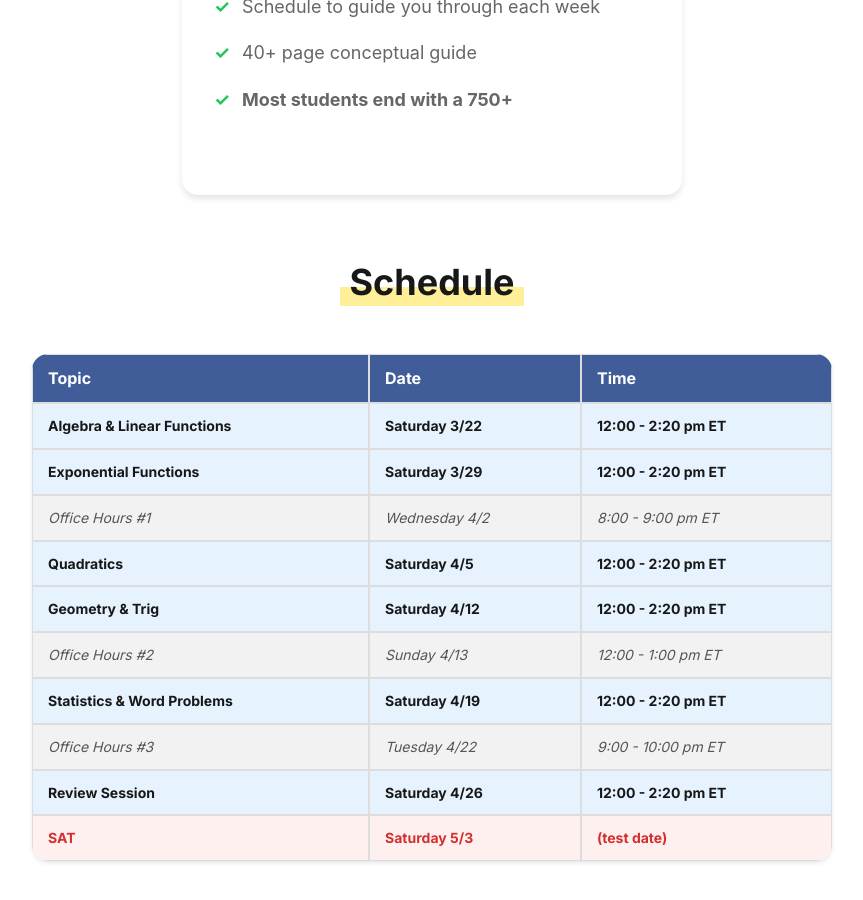
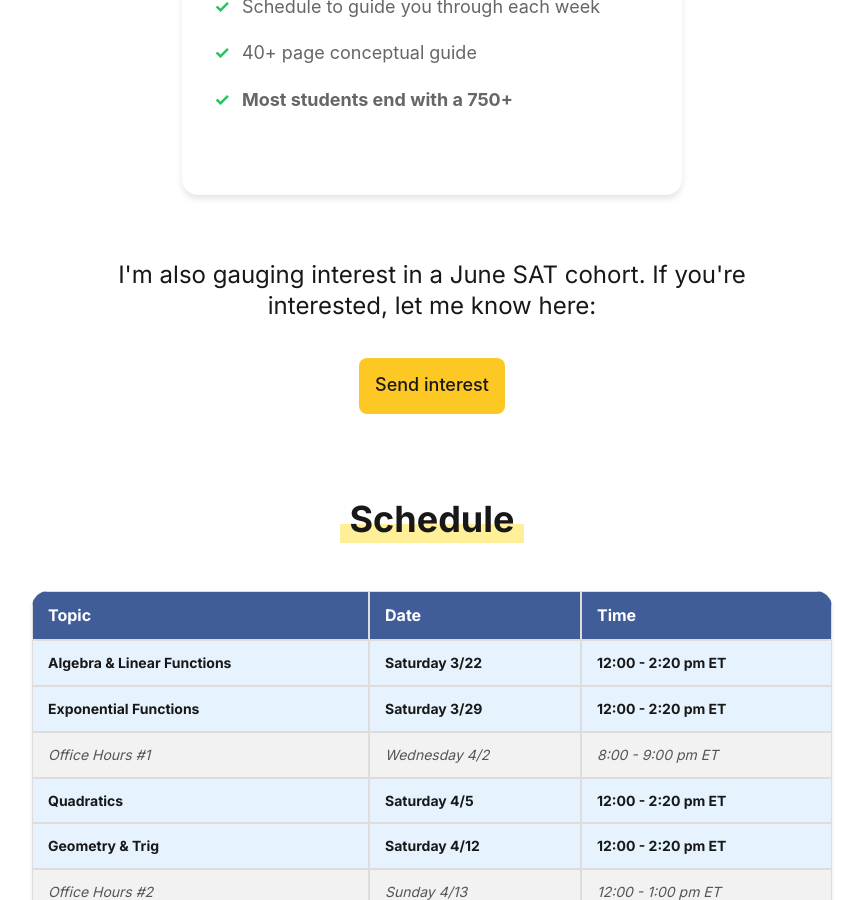
Before and after one commit to qExobyte/qExobyte.github.io, a Jekyll site: the page built from _pages/classes.html, in a window 1280 px wide and 900 px high, scrolled down 3716 px. Shown: the whole window, without its empty margins (208-1071 px from the left). Built offline with Jekyll 4.4.1, drawn with Linux system fonts in a browser that asks for light colours; nearby versions of some CDN libraries; some web fonts are replaced.

Commit message:
june cohort form

```diff
--- a/_pages/classes.html
+++ b/_pages/classes.html
@@ -245,6 +245,13 @@
                 </div>
             </div>
         </div>
+        <div style="margin-top: 4rem; margin-bottom: 2rem;">
+            <h3 style="text-align: center; font-weight: normal; max-width: 720px; margin: auto;">I'm also gauging interest in a June SAT cohort. If you're interested, let me know here:</h3>
+            <div style="text-align: center; margin-top: 3rem;">
+                <a href="https://forms.gle/j9bxapRD2VfJiXkd6" class="enroll-button">Send interest</a>
+            </div>
+        </div>
+
     </div>
 
     {% include masterclass-schedule.html %}
```
